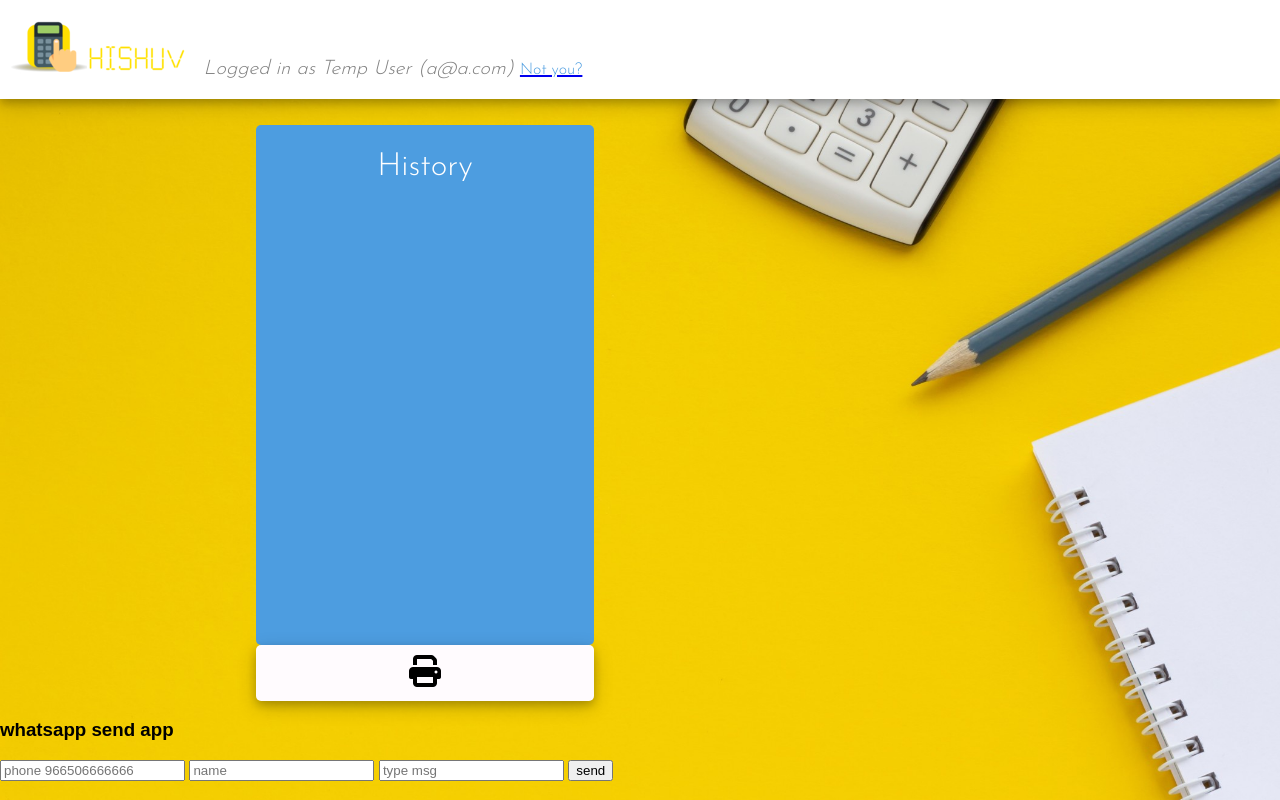
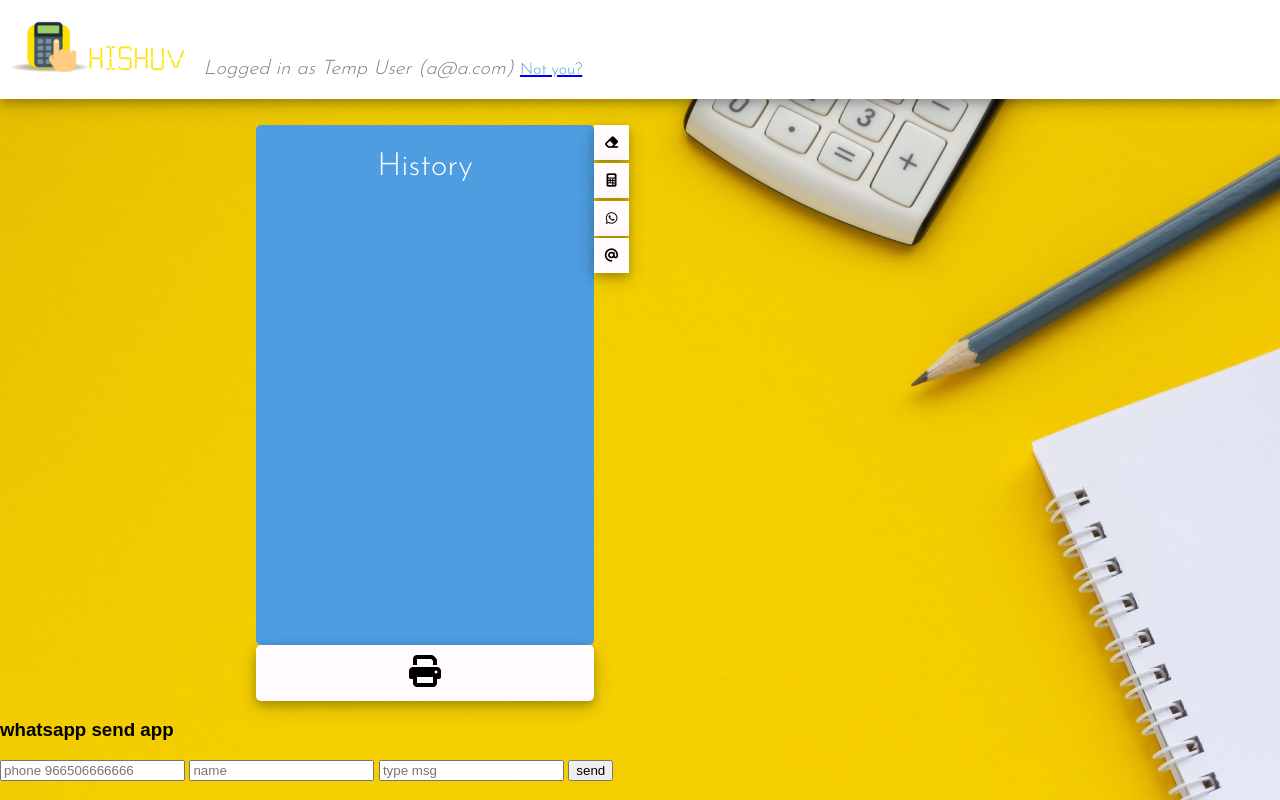
Before and after one commit to mariaost254/final_project, a plain HTML site: page final.html in a window 1280 px wide. Drawn offline with Linux system fonts and the light colour scheme.

Commit message:
sahre buttons

```diff
--- a/calc.js
+++ b/calc.js
@@ -84,6 +84,12 @@ let tempAction = false;
 
 //take the array to the local storage -> will be used in next page
 nextpage.addEventListener("click", e =>{
+    if(localStorage.getItem('arrRes') != null){
+        console.log("dfgd");
+        retrievedObject = localStorage.getItem('arrRes');
+        retrievedObject=JSON.parse(retrievedObject);
+        arrRes.push.apply(arrRes,retrievedObject);
+    }
     localStorage.setItem('arrRes', JSON.stringify(arrRes));
     window.location.href='final.html';
 })
--- a/final.html
+++ b/final.html
@@ -19,13 +19,24 @@
             <p id="userHeader" style="color:#808080;font-style:italic;">The unlimited calculation app</p>
         </div>
     </div>
-    <div id='fin_clc' class="animate-in container">
+    <div class ="animate-in fin_pg" >
+    <section>
+    <div id='fin_clc' class="container">
        <h2 id="hTitle">History</h2>
-
     </div>
     <div class="calc-text">
         <button class="print" value="final"><i class="fas fa-print"></i></button>
     </div>
+</section>
+<section>
+    <div class="btns">
+        <button type="button" id="clear"><i class="fas fa-eraser"></i></button>
+        <button type="button" id="back"><i class="fas fa-calculator"></i></button>
+        <button type="button" id="whatsapp"><i class="fab fa-whatsapp"></i></button>
+        <button type="button" id="email"><i class="fas fa-at"></i></button>
+    </div>
+</section>
+</div>
 
 
 
--- a/final.js
+++ b/final.js
@@ -1,5 +1,8 @@
 let historyBox =  document.querySelector("#fin_clc");
 let printBtn =  document.querySelector(".print");
+let back =  document.querySelector("#back");
+let clear =  document.querySelector("#clear");
+
 let retrievedObject ="";
 
 window.onload = function(){
@@ -14,12 +17,14 @@ window.onload = function(){
   }
 
   function fillHistory (){
-    //add date
+    if(retrievedObject!=null){
     retrievedObject.forEach((obj) => {
       let calc = document.createElement('p');
       calc.innerHTML = obj.toString();
       historyBox.appendChild(calc);
-  });
+    }
+  );
+    }
   }
 
   printBtn.addEventListener('click', event =>{
@@ -30,6 +35,14 @@ window.onload = function(){
     document.body.innerHTML = originalContents;
   })
 
+  back.addEventListener('click', event =>{
+    window.location.href='calc.html';
+  })
+
+  clear.addEventListener('click', event =>{
+    localStorage.clear();
+    location.reload(historyBox);
+  })
 
 
 
--- a/style-final.css
+++ b/style-final.css
@@ -27,7 +27,7 @@ body {
 }
 
 .calc-text button {
-    margin: auto 1% auto 20%;
+    margin: auto 1% auto auto;
     border: none;
     outline: 0;
     font-size:1.3em;
@@ -49,7 +49,7 @@ body {
 
 .container{
     height: 100%;
-    margin: 2% auto auto 20%;
+    margin: auto;
     max-width: 338px;
     height: 520px;
     max-height: 600px;
@@ -65,16 +65,34 @@ body {
     margin-left: 20px;
 }
 
-@media print {
-    .container {
-        background-color: white;
-        font : normal 300 20px/1 'Josefin Sans', sans-serif;
-        height: 100%;
-        width: 100%;
-        position: fixed;
-        top: 0;
-        left: 0;
-        margin: 0;
-        padding: 15px;
-    }
+.fin_pg{
+    display: flex;
+    height: 100%;
+    margin: 2% auto auto 20%;
+    max-width: 338px;
 }
+
+.btns{
+    display: block;
+    margin-top: 1%;
+    max-width: 100%;
+  }
+
+  .btns button{
+    width: 100%;
+    margin: auto auto 8% auto;
+    border: none;
+    outline: 0;
+    /* border-radius: 5px; */
+    display: inline-block;
+    padding: 10px 10px;
+    color: black;
+    background-color: #FFFBFE;
+    cursor: pointer;
+    box-shadow:0 4px 8px 0 rgba(0, 0, 0, 0.2), 0 6px 20px 0 rgba(0, 0, 0, 0.19);
+  }
+
+  .btns button:hover {
+    background-color: #27B9B6;
+    color: white;
+  }
```
